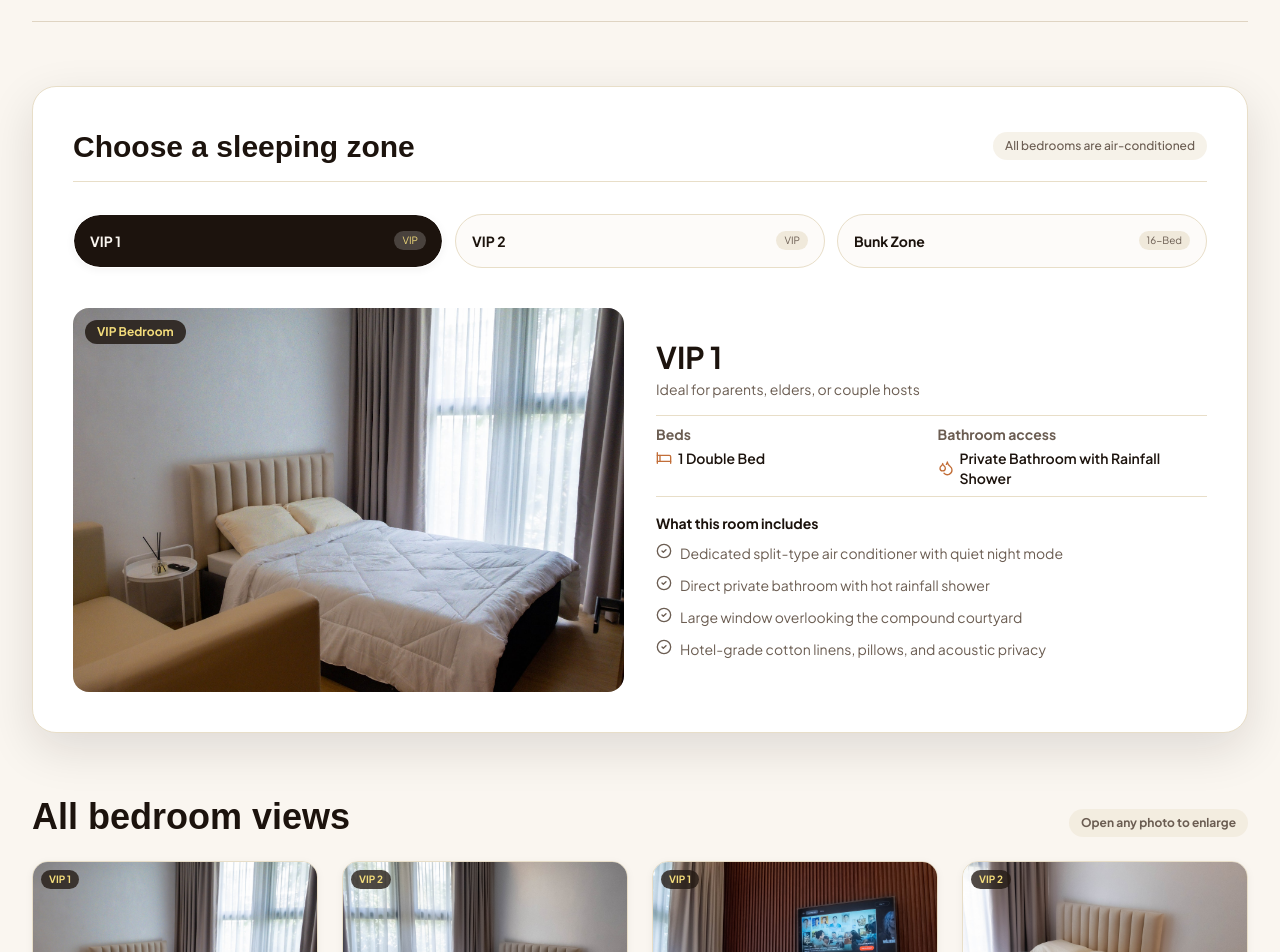
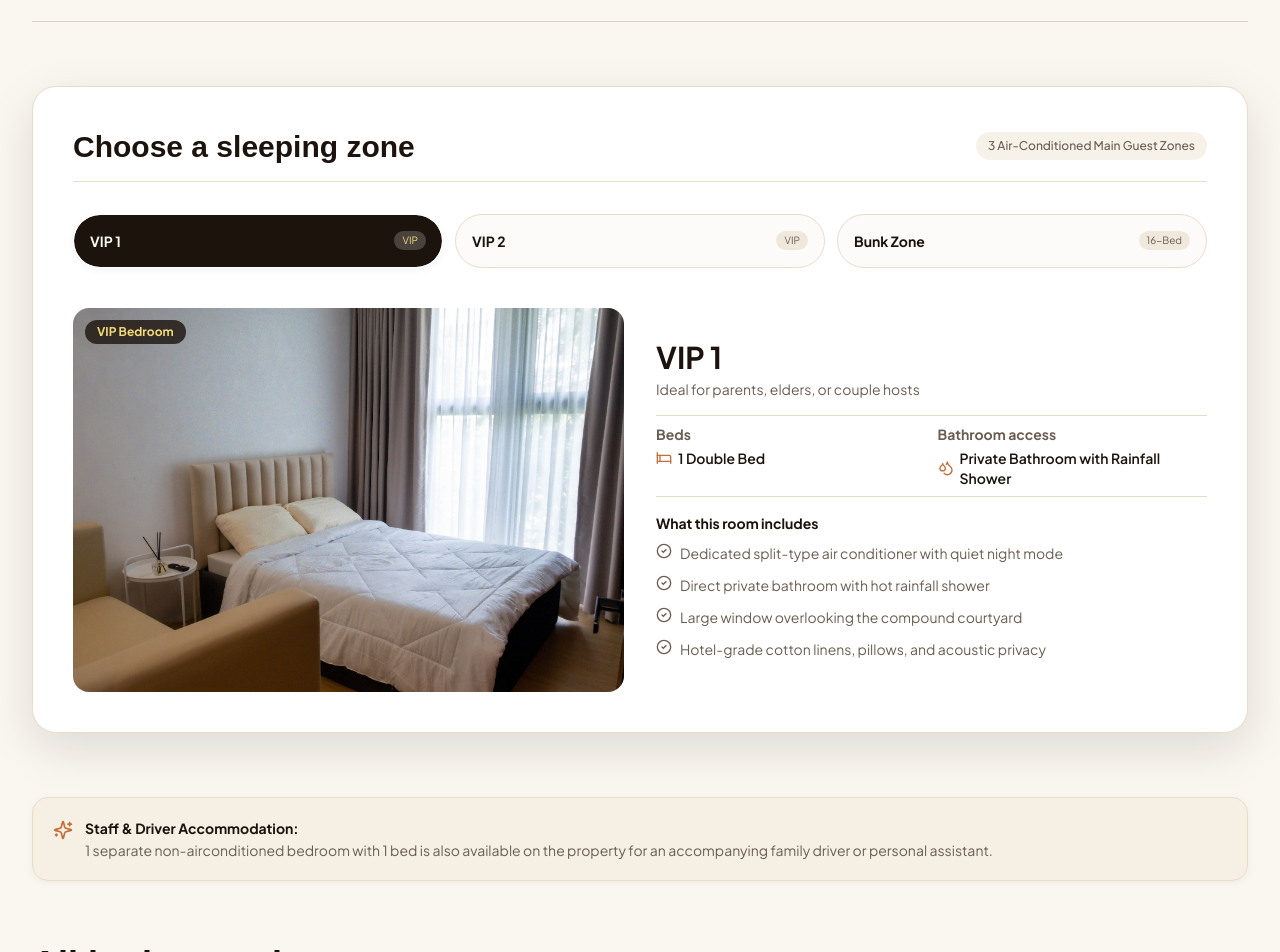
Before and after one commit to afkDen/santiagos-airbnb, a Next.js app: page /rooms in a window 1280 px wide. Shown: the part 380-1332 px from the top of the page. Built offline with nearby package versions, Linux system fonts and the light colour scheme; a web font is replaced by a local one.

Commit message:
fix(property): remove staff & driver quarter mentions site-wide and clarify 1 non-AC bedroom

```diff
--- a/src/app/location/page.tsx
+++ b/src/app/location/page.tsx
@@ -201,7 +201,7 @@ export default function LocationPage() {
             <p className="text-xs text-ink-muted font-sans">
               {activeVideo === 'dashcam'
                 ? 'Shows all key turns: Amuyong-Kaytitinga Road, 7-Eleven, and the Cell Repair Shop access turn.'
-                : 'Full compound walkthrough: private pool & waterfall deck, acoustic videoke lounge, billiards, dining hall, and sleeping suites.'}
+                : 'Full compound walkthrough: private pool & waterfall deck, acoustic videoke lounge, billiards, dining hall, and bedrooms.'}
             </p>
           </div>
 
--- a/src/app/occasions/page.tsx
+++ b/src/app/occasions/page.tsx
@@ -21,7 +21,7 @@ export default function OccasionsPage() {
   const [lightboxImage, setLightboxImage] = useState<{ src: string; label: string } | null>(null)
 
   const sampleItinerary = [
-    { time: '3:00 PM', event: 'Check-in & Welcome Pool Dip', desc: 'Settle into air-conditioned quarters and cool off in the private swimming pool.' },
+    { time: '3:00 PM', event: 'Check-in & Welcome Pool Dip', desc: 'Settle into air-conditioned rooms and cool off in the private swimming pool.' },
     { time: '6:00 PM', event: 'Al Fresco Sunset Dinner', desc: 'Cook group dinner in the full chef kitchen and gather around the solid acacia banquet dining table or covered al fresco veranda.' },
     { time: '8:00 PM', event: 'Videoke & Arcade Battles', desc: 'Sing in the soundproofed videoke lounge and play Kangaroo pool tournaments.' },
     { time: '10:30 PM', event: 'Fireside Bonfire & Cocktails', desc: 'Gather around the sunken bonfire pit in the crisp 18°C mountain air.' },
--- a/src/app/rooms/page.tsx
+++ b/src/app/rooms/page.tsx
@@ -60,7 +60,7 @@ export default function RoomsPage() {
     },
     {
       id: 'bunks',
-      name: 'Double-Deck Bunk Zone (Main Sleeping Quarters)',
+      name: 'Double-Deck Bunk Zone',
       tabLabel: 'Bunk Zone',
       tabSub: '16 Beds • 4 Baths',
       capacity: 'Sleeps up to 16+ cousins, barkada, and friends',
@@ -163,7 +163,7 @@ export default function RoomsPage() {
             </h2>
           </div>
           <div className="text-xs text-ink-muted font-medium bg-sand/40 px-3 py-1.5 rounded-full self-start sm:self-auto">
-            All bedrooms are air-conditioned
+            3 Air-Conditioned Main Guest Zones
           </div>
         </div>
 
@@ -291,6 +291,17 @@ export default function RoomsPage() {
         </AnimatePresence>
       </motion.div>
 
+      {/* Staff & Driver Non-Airconditioned Bedroom Notice */}
+      <div className="flex items-start gap-3 p-4 sm:p-5 rounded-2xl bg-sand/30 border border-sand shadow-warm-sm text-xs sm:text-sm text-ink-muted">
+        <Sparkles className="w-4 h-4 sm:w-5 sm:h-5 text-terra shrink-0 mt-0.5" />
+        <div className="space-y-0.5">
+          <span className="font-bold text-ink">Staff &amp; Driver Accommodation:</span>
+          <p className="text-xs sm:text-sm leading-relaxed text-ink-muted">
+            1 separate non-airconditioned bedroom with 1 bed is also available on the property for an accompanying family driver or personal assistant.
+          </p>
+        </div>
+      </div>
+
       {/* Complete 8-Bedroom Photo Catalog with Balanced 2-Column Mobile Grid */}
       <motion.div
         initial={{ opacity: 0, y: 30 }}
@@ -413,7 +424,7 @@ export default function RoomsPage() {
         onClose={() => setLightboxImage(null)}
         src={lightboxImage ? lightboxImage.src : null}
         title={lightboxImage?.label}
-        category="Resort Suite & Pods"
+        category="Resort Rooms & Pods"
       />
     </div>
   )
--- a/src/components/property-story.tsx
+++ b/src/components/property-story.tsx
@@ -32,7 +32,7 @@ const CHAPTERS = [
   {
     id: 'rest',
     title: 'Sleep comfortably',
-    copy: 'Twenty beds across four sleeping zones and eight bathrooms keep overnight stays practical for large groups.',
+    copy: 'Twenty beds across three primary sleeping zones and eight bathrooms keep overnight stays practical for large groups.',
     image: getLocalImageUrl('bed1'),
     alt: 'Main bunk sleeping zone at Santiagos Resort',
   },
--- a/src/content/amenities.ts
+++ b/src/content/amenities.ts
@@ -41,7 +41,7 @@ export const AMENITIES_CATALOG: Amenity[] = [
     category: 'Water & Relaxation',
     iconName: 'Waves',
     description:
-      'Direct outdoor garden shower and full bathroom so swimmers can rinse off before entering living quarters.',
+      'Direct outdoor garden shower and full bathroom so swimmers can rinse off before entering indoor living spaces.',
     imageKey: 'bat7',
     specs: ['Direct pool deck access', 'Full toilet and shower facilities'],
   },
@@ -220,9 +220,9 @@ export const AMENITIES_CATALOG: Amenity[] = [
     category: 'Accommodations',
     iconName: 'Bed',
     description:
-      'VIP 1 & VIP 2 with double beds and private bathrooms, plus heavy-duty double-deck bunk zone for up to 40 guests.',
+      'VIP 1 & VIP 2 with double beds and private bathrooms, plus heavy-duty double-deck bunk zone for up to 40 guests. (1 additional non-airconditioned bedroom with 1 bed is also available for personal staff or driver).',
     imageKey: 'bed7',
-    specs: ['20 comfortable beds with spring mattresses', 'Individual air-conditioning split units', 'Fresh linens and pillows provided'],
+    specs: ['20 comfortable beds with spring mattresses', 'Individual air-conditioning in main guest zones', 'Fresh linens and pillows provided'],
   },
   {
     name: '8 Full Bathrooms (Zero-Queue Guarantee)',
--- a/src/content/gallery.ts
+++ b/src/content/gallery.ts
@@ -93,8 +93,8 @@ export const GALLERY_REGISTRY: GalleryImage[] = [
   { key: 'liv4', category: 'Living', uuid: '23917df0-e296-4188-a79f-c688a679c56e', label: 'Ground Floor Atrium Lounge with Gold Santiago Crest & Floating Stairs', url: getLocalImageUrl('liv4') },
   { key: 'gal_int1', category: 'Living', uuid: 'c5099b93-dc0b-4082-ab4e-66d7c6229024', label: '2nd Floor Stair Landing Atrium with Tree Foliage Picture Windows', url: getLocalImageUrl('gal_int1') },
 
-  // 9. Bedrooms & Sleeping Quarters
-  { key: 'bed1', category: 'Bedroom', uuid: '1dfafeed-b7d8-4ee2-9685-f4b21ee2ac0c', label: 'Group Bunk Bed Quarter Central Hallway with Multi-Deck Pods', url: getLocalImageUrl('bed1') },
+  // 9. Bedrooms & Sleeping Zones
+  { key: 'bed1', category: 'Bedroom', uuid: '1dfafeed-b7d8-4ee2-9685-f4b21ee2ac0c', label: 'Group Bunk Bed Central Hallway with Multi-Deck Pods', url: getLocalImageUrl('bed1') },
   { key: 'bed2', category: 'Bedroom', uuid: '1eea7c15-e6bc-480f-9049-7a7ca831306a', label: 'Bunk Bedroom Ante-Room with Fluted Slats & Glass Sliding Door to Gym', url: getLocalImageUrl('bed2') },
   { key: 'bed3', category: 'Bedroom', uuid: '7fdad08c-cd56-4bd8-9913-df31206d2a71', label: 'VIP 1 Bedroom with Double Bed, Fluted Headboard & Draped Windows', url: getLocalImageUrl('bed3') },
   { key: 'bed4', category: 'Bedroom', uuid: '231f8e62-c8af-4ab9-ab7b-749426418278', label: 'VIP 1 Wall-Mounted Smart TV on Fluted Wood Accent Wall', url: getLocalImageUrl('bed4') },
--- a/src/content/occasions.ts
+++ b/src/content/occasions.ts
@@ -69,7 +69,7 @@ export const OCCASIONS_DATA: OccasionPackage[] = [
       'Exclusive compound reservation guaranteeing complete company privacy and confidentiality',
       'Poolside relay races, basketball tournaments, and group games',
       'Evening team alignment and fireside strategy sessions around the sunken bonfire circle',
-      'Dedicated Driver’s Room and high-speed Wi-Fi across indoor and outdoor work zones',
+      'High-speed Wi-Fi and flexible work & lounge zones across indoor and outdoor spaces',
     ],
     recommendedAmenities: ['Basketball Half-Court', 'High-Speed Wi-Fi', 'Bonfire Pit Area', 'Private Swimming Pool'],
     imageKey: 'bbl1',
```
Also changed, not shown: 1 other file (tests, documents, lock files or other folders).
